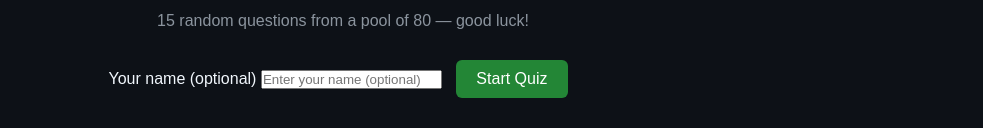
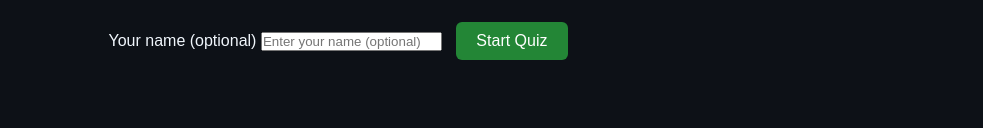
Before and after one commit to theonlysamad7/droseraquiz, a plain HTML site: page index.html in a window 1280 px wide. Shown: the part 1088-1216 px from the top of the page, without its empty margins (297-1280 px from the left). After the commit the page ends 1178 px from the top, so only its background shows below. Drawn offline with Linux system fonts and the light colour scheme.

Commit message:
Update index.html

```diff
--- a/index.html
+++ b/index.html
@@ -14,7 +14,6 @@
   <main id="welcome-screen" class="screen active">
     <img src="drosera-logo.png" alt="Drosera logo" class="logo" />
     <h1 class="title">Welcome Drosera fam</h1>
-    <p class="subtitle">15 random questions from a pool of 80 — good luck!</p>
 
     <div class="controls">
       <label for="playerName" class="sr-only">Your name (optional)</label>
```
